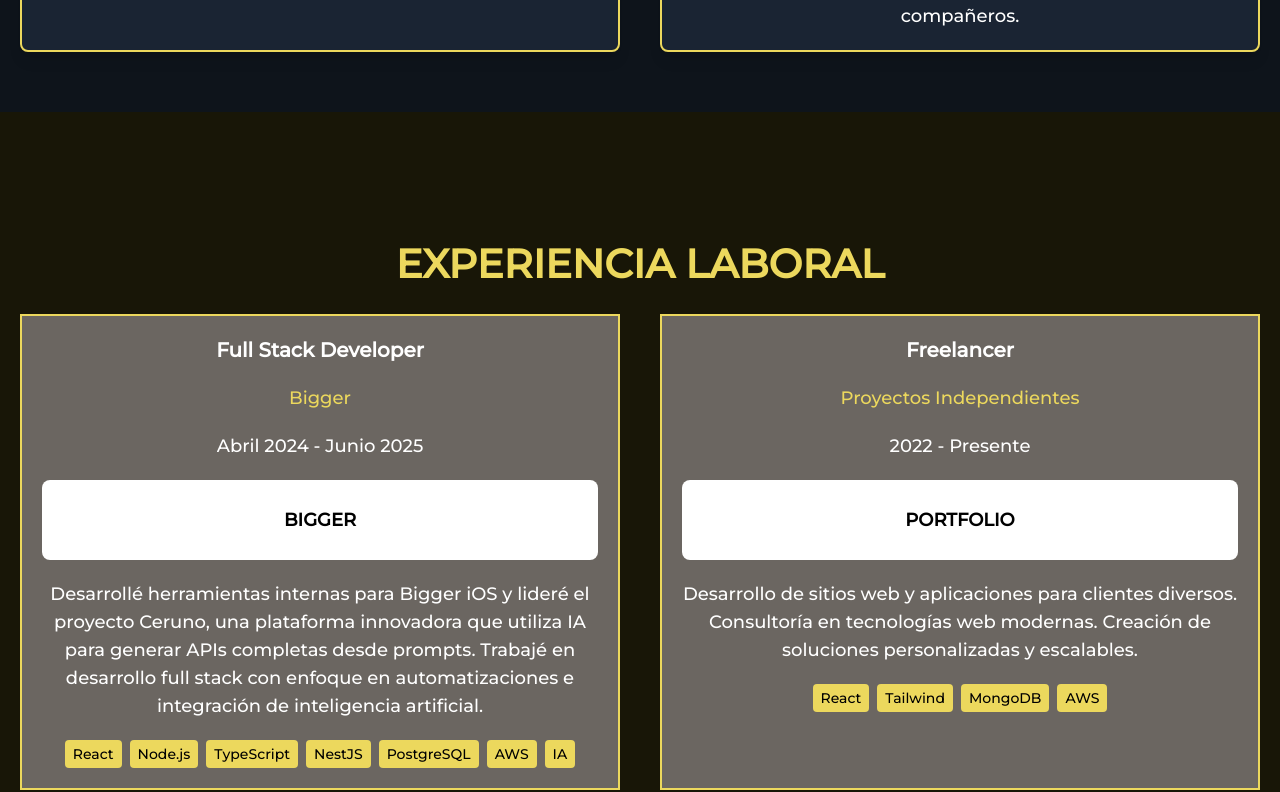
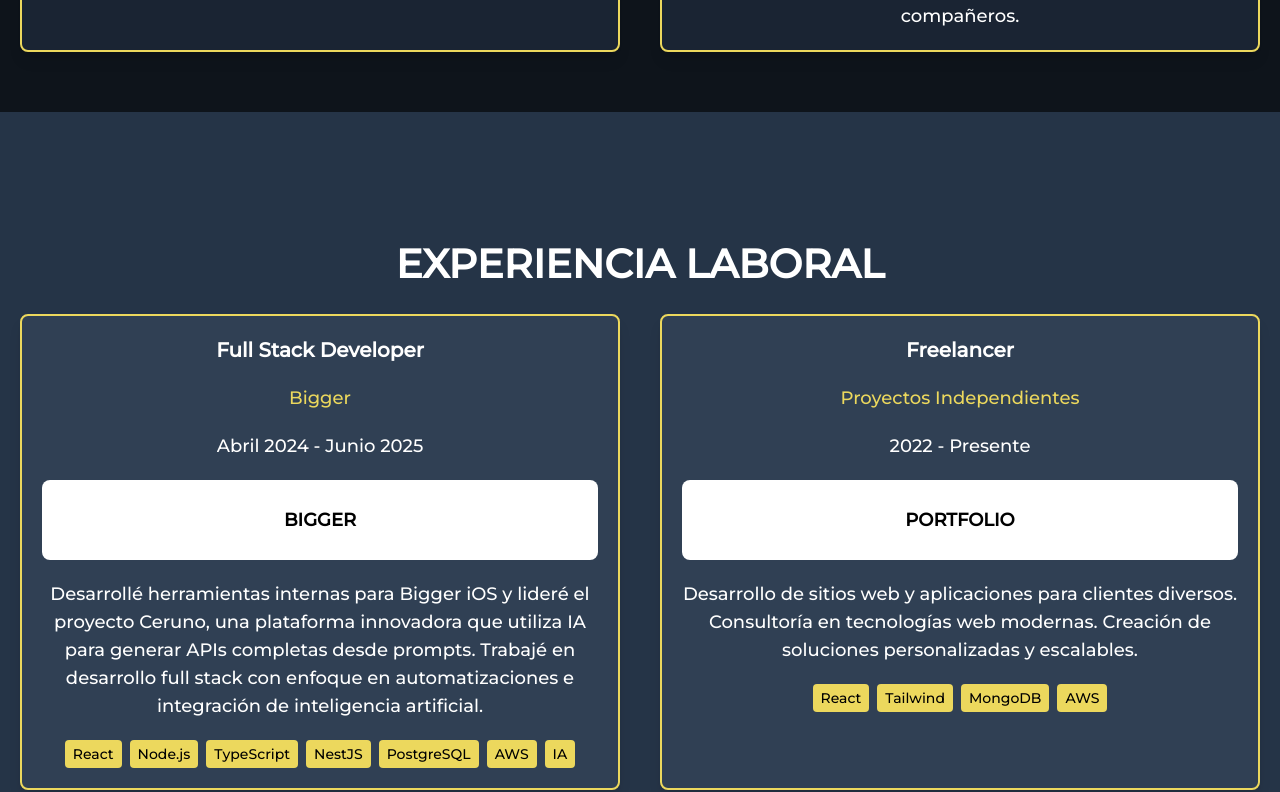
Before and after one commit to fermin234/Portfolio, a React (Vite) app: page / in a window 1280 px wide. Shown: the part 2288-3080 px from the top of the page. Built offline with nearby package versions, Linux system fonts and the light colour scheme.

Commit message:
Update Experience component styling with new background colors and text colors for improved visibility and aesthetics

```diff
--- a/src/components/Experience/Experience.jsx
+++ b/src/components/Experience/Experience.jsx
@@ -2,13 +2,13 @@ export default function Experience() {
   return (
     <section
       id="experience"
-      className="bg-color-4 w-full min-h-screen py-[4vh] flex flex-col justify-center items-center font-Montserrat"
+      className="bg-[#253447] w-full min-h-screen py-[4vh] flex flex-col justify-center items-center font-Montserrat"
     >
-      <h1 className="mb-5 text-[40px] max-[715px]:text-[28px] font-bold text-color-3">
+      <h1 className="mb-5 text-[40px] max-[715px]:text-[28px] font-bold text-white">
         EXPERIENCIA LABORAL
       </h1>
       <div className="flex gap-10 max-[1260px]:flex-col px-5">
-        <div className="border-2 border-[#ecd85d] flex flex-col max-w-[600px] items-center p-5 gap-5 text-lg bg-[#6b6661]">
+        <div className="border-2 border-[#ecd85d] flex flex-col max-w-[600px] items-center p-5 gap-5 text-lg bg-[#304054] rounded-lg shadow-lg">
           <h1 className="text-xl font-semibold text-center text-white">
             Full Stack Developer
           </h1>
@@ -58,7 +58,7 @@ export default function Experience() {
           </div>
         </div>
 
-        <div className="border-2 border-[#ecd85d] flex flex-col max-w-[600px] items-center p-5 gap-5 text-lg bg-[#6b6661]">
+        <div className="border-2 border-[#ecd85d] flex flex-col max-w-[600px] items-center p-5 gap-5 text-lg bg-[#304054] rounded-lg shadow-lg">
           <h1 className="text-xl font-semibold text-center text-white">
             Freelancer
           </h1>
```
